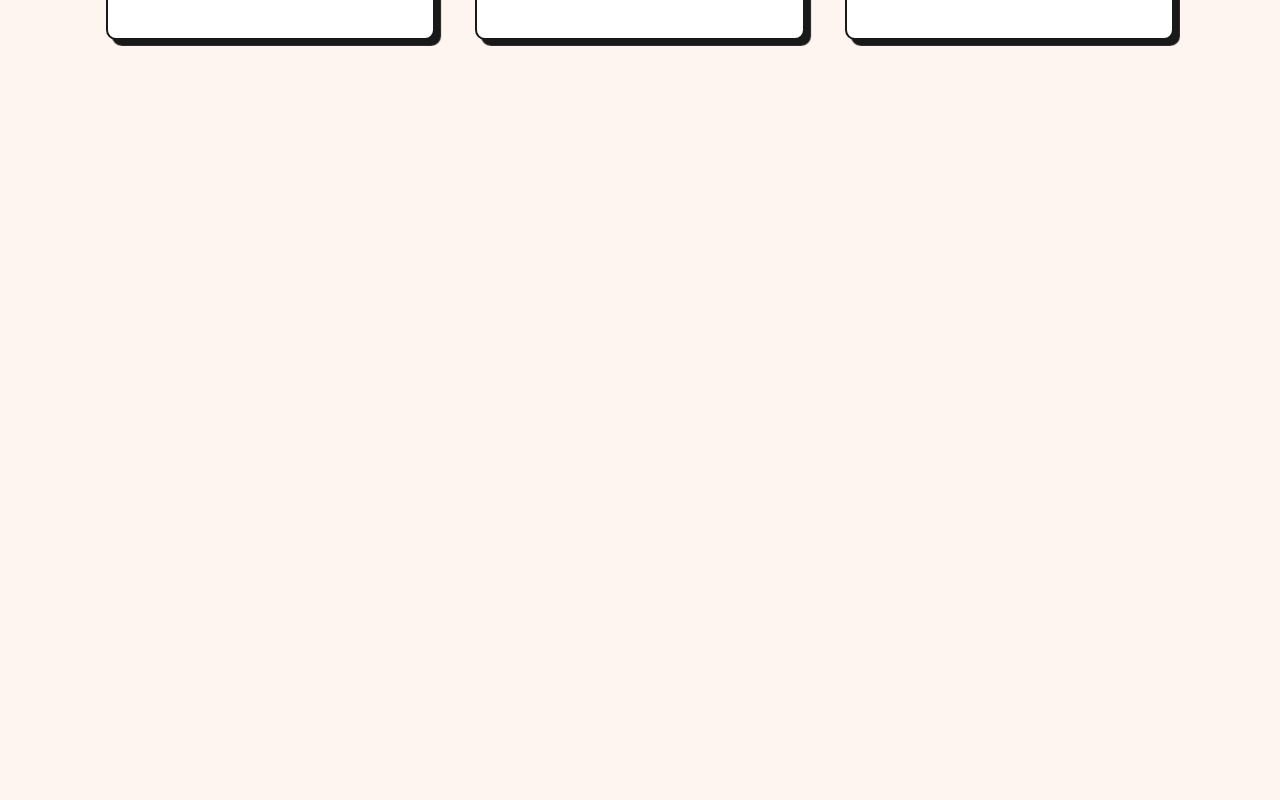
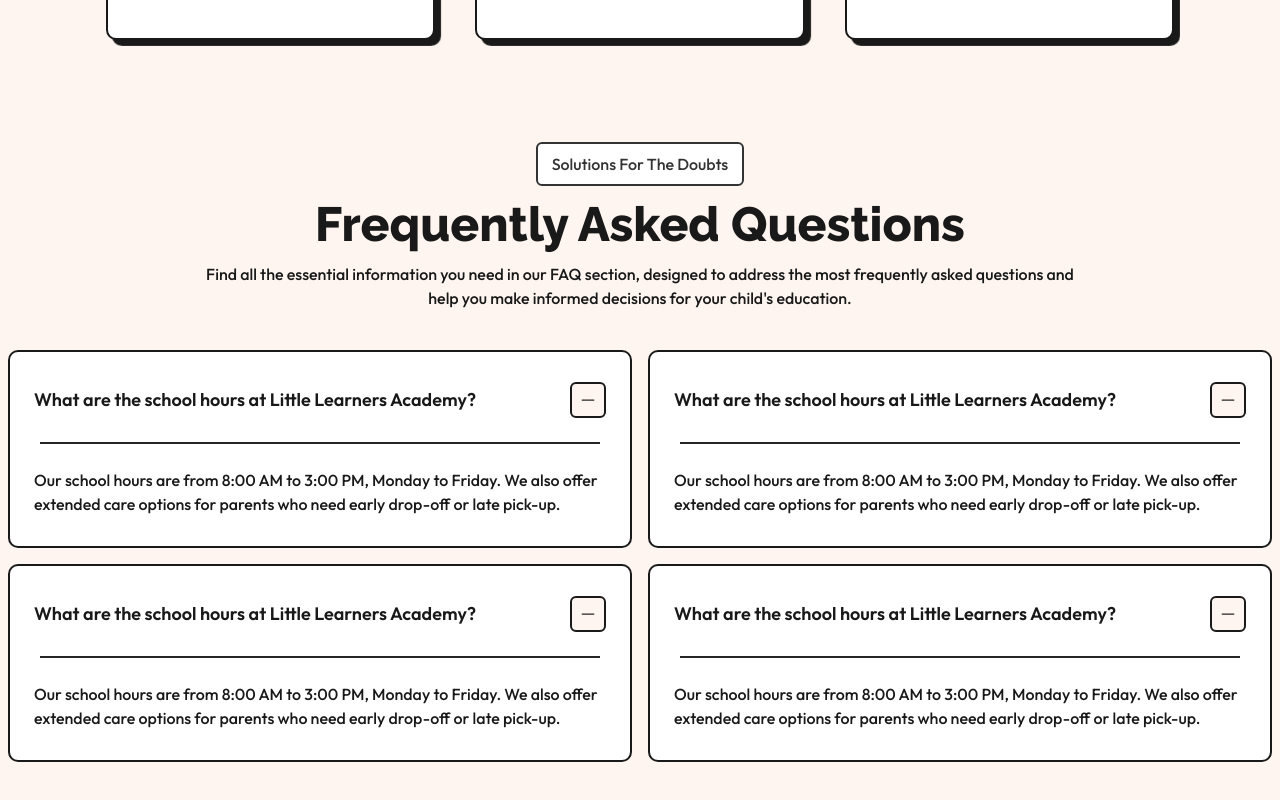
Before and after one commit to iabdwahab/little-learners, a Next.js app: page / in a window 1280 px wide. Shown: the part 2220-3020 px from the top of the page. Before the commit the page ends 2362 px from the top, so only its background shows below. Built offline with nearby package versions, Linux system fonts and the light colour scheme.

Commit message:
FAQsSection: Design.

```diff
--- /dev/null
+++ b/app/components/faqs/FAQ.tsx
@@ -0,0 +1,23 @@
+function FAQ() {
+  return (
+    <div className="rounded-[10px] border-2 bg-white">
+      <button className="flex w-full items-center justify-between gap-[10px] px-6 pt-[30px]">
+        <h4 className="text-lg font-semibold">What are the school hours at Little Learners Academy?</h4>
+        <span className="bg-orange-97 rounded-md border-2 p-1.5">
+          <svg xmlns="http://www.w3.org/2000/svg" viewBox="0 0 24 24" className="fill-grey-15 size-5">
+            <path fillRule="evenodd" d="M4.25 12a.75.75 0 0 1 .75-.75h14a.75.75 0 0 1 0 1.5H5a.75.75 0 0 1-.75-.75Z" clipRule="evenodd" />
+          </svg>
+        </span>
+      </button>
+
+      <hr className="bg-grey-15 mx-auto mt-6 h-[2px] w-[calc(100%-60px)] border-none px-6" />
+
+      <div>
+        <p className="px-6 pt-6 pb-[30px] font-medium">
+          Our school hours are from 8:00 AM to 3:00 PM, Monday to Friday. We also offer extended care options for parents who need early drop-off or late pick-up.
+        </p>
+      </div>
+    </div>
+  );
+}
+export default FAQ;
--- /dev/null
+++ b/app/components/faqs/Index.tsx
@@ -0,0 +1,24 @@
+import SectionHeading from "../section_heading/Index";
+import FAQ from "./FAQ";
+
+function FAQsSection() {
+  return (
+    <section>
+      <SectionHeading>
+        <SectionHeading.Slogan>Solutions For The Doubts</SectionHeading.Slogan>
+        <SectionHeading.Title>Frequently Asked Questions</SectionHeading.Title>
+        <SectionHeading.Description>
+          Find all the essential information you need in our FAQ section, designed to address the most frequently asked questions and help you make informed decisions for your child's education.
+        </SectionHeading.Description>
+      </SectionHeading>
+
+      <div className="grid grid-cols-2 gap-4">
+        <FAQ />
+        <FAQ />
+        <FAQ />
+        <FAQ />
+      </div>
+    </section>
+  );
+}
+export default FAQsSection;
--- a/app/page.tsx
+++ b/app/page.tsx
@@ -1,4 +1,5 @@
 import BenefitsSection from "./components/BenefitsSection";
+import FAQsSection from "./components/faqs/Index";
 import HomeLanding from "./components/home_landing/Index";
 import TestimonialsSection from "./components/testimonials_section/Index";
 
@@ -8,6 +9,7 @@
       <HomeLanding className="mt-6" />
       <BenefitsSection />
       <TestimonialsSection />
+      <FAQsSection />
     </main>
   );
 }
```
